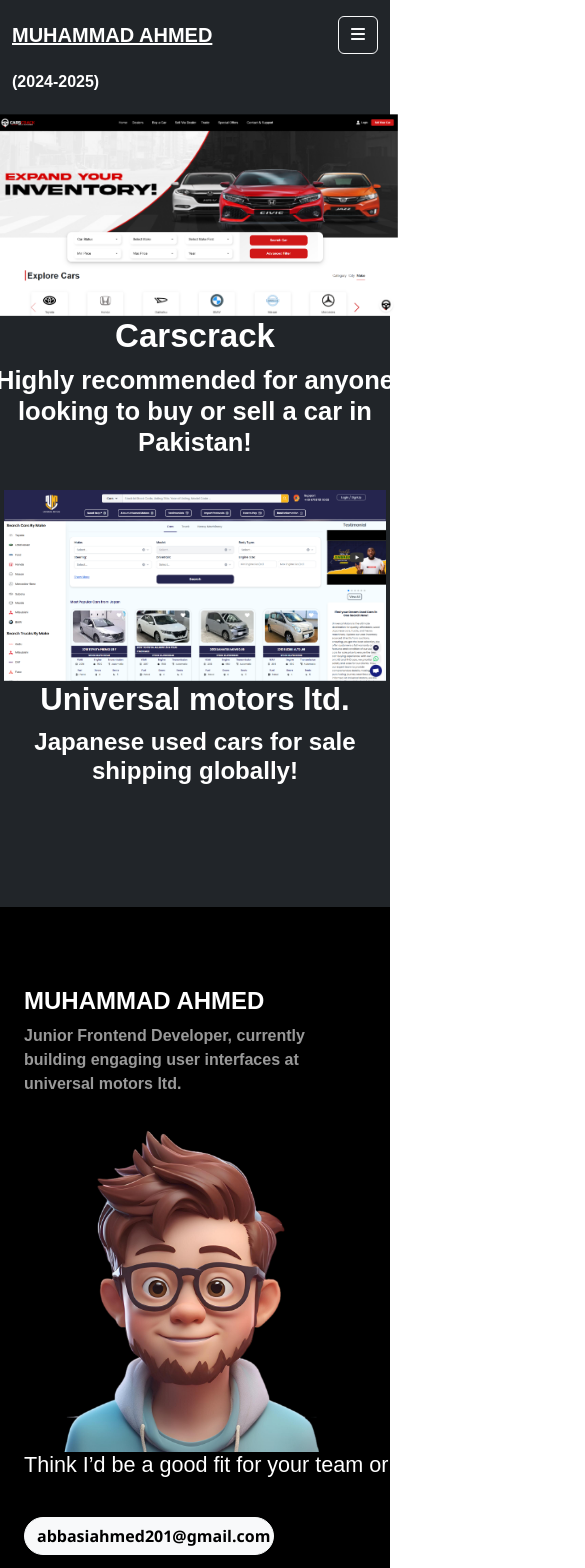
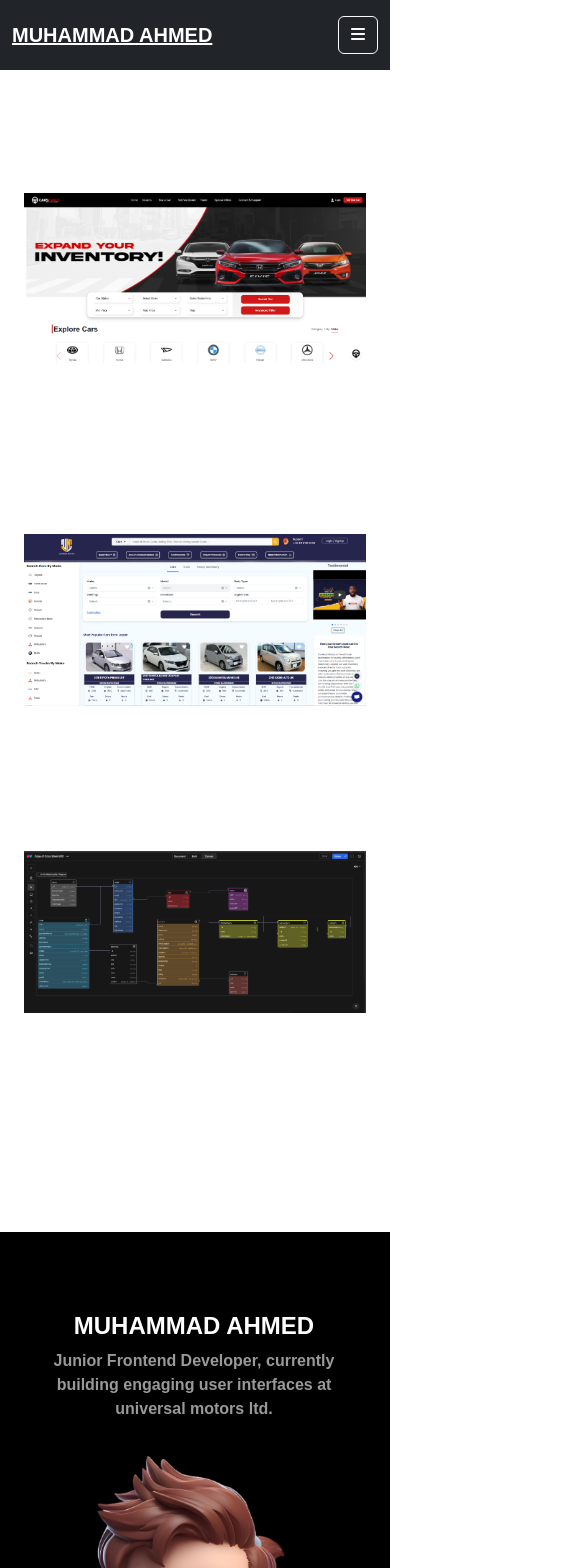
Before and after one commit to Ahmed-201/My_Portfolio, a React (Vite) app: page /about in a window 390 px wide. Shown: the top 1568 px of the page, 585 px wide, since content can reach past the window. Built offline with nearby package versions, Linux system fonts and the light colour scheme.

Commit message:
work page updates

```diff
--- a/src/App.css
+++ b/src/App.css
@@ -9,7 +9,11 @@
   font-family: "Inter Tight", "Inter Tight Placeholder", sans-serif;
 }
 
+html,body{
 
+
+  overflow-x: hidden;
+}
 .bg_dark {
   background-color: rgb(26, 26, 26);
 }
--- a/src/component/Footer.jsx
+++ b/src/component/Footer.jsx
@@ -11,9 +11,9 @@
     <div className="container-fluid main_footer">
       <div className="container flex justify-center flex-col-reverse lg:flex-row gap-[120px]  ">
         <div className="avatar">
-          <div className="name">
-            <h2>MUHAMMAD AHMED</h2>
-            <p className="busy_in">
+          <div className="name ">
+            <h2 className="text-center md:text-left" >MUHAMMAD AHMED</h2>
+            <p className="busy_in text-center md:text-left">
               Junior Frontend Developer, currently building engaging user
               interfaces at universal motors ltd.
             </p>
--- a/src/component/Header.jsx
+++ b/src/component/Header.jsx
@@ -4,11 +4,13 @@
 import "bootstrap/dist/css/bootstrap.min.css";
 import React from "react";
 import { Link } from "react-router-dom";
+import { useRef } from "react";
+import { gsap } from "gsap";
 
 function Header() {
   const [isTablet, setIsTablet] = useState(false);
   const [open, setOpen] = useState(false);
-
+const menuRef = useRef(null);
   useEffect(() => {
     const handleResize = () => {
       setIsTablet(window.innerWidth <= 1024);
@@ -20,6 +22,23 @@
     return () => window.removeEventListener("resize", handleResize);
   }, []);
 
+useEffect(() => {
+  if (open) {
+    gsap.fromTo(
+      menuRef.current,
+      {
+        y: -30,
+        opacity: 0,
+      },
+      {
+        y: 0,
+        opacity: 1,
+        duration: 0.6,
+        ease: "power3.out",
+      }
+    );
+  }
+}, [open]);
   return (
     <>
       {/* HEADER BAR */}
@@ -60,7 +79,9 @@
 
         {/* MOBILE / TABLET MENU */}
         {isTablet && open && (
-          <div className="absolute absolute top-full w-full bg-[black] text-light py-4 z-50 h-[75vh]">
+          <div className="absolute absolute top-full w-full bg-[black] text-light py-4 z-50 h-[75vh] "
+           ref={menuRef}
+          >
             <div className="container d-flex flex-col gap-3 text-center w-50 pt-[100px]">
               <div className="border-b pb-3 flex flex-col items-center">
                 <h1 className="text-7xl fw-bold ">ABOUT</h1>
--- a/src/component/MyTried.jsx
+++ b/src/component/MyTried.jsx
@@ -8,7 +8,7 @@
                text-2xl md:text-4xl lg:text-6xl
                leading-snug md:leading-normal lg:leading-[73px]'>
 
-                <h2 className=''>My Proven Web Development Process</h2>
+                <h2 className='text-2xl md:text-4xl lg:text-5xl'>My Proven Web Development Process</h2>
             </div>
 
             <div className="container grid grid-cols-1 md:grid-cols-2 lg:grid-cols-3 gap-y-16 gap-x-8 px-4">
@@ -16,7 +16,7 @@
 
                     <div className="">
                         <p>(01)</p>
-                        <h2 className='text-sm md:text-4xl lg:text-6xl' >Discovery</h2>
+                        <h2 className='text-md md:text-4xl lg:text-6xl' >Discovery</h2>
                         <p className='text-[#929292] text-sm md:text-lg lg:text4xl fw-bold' >I start by understanding your business goals, target users, and technical requirements to ensure the right solution from day one.</p>
                     </div>
                     <div className="">
--- a/src/pages/About.jsx
+++ b/src/pages/About.jsx
@@ -6,6 +6,7 @@
 import React, { useEffect, useRef } from "react";
 import myWorkImage from "../assets/images/my_work.png";
 import myWorkImage2 from "../assets/images/my_work_um_motors.png";
+import erdImage from "../assets/images/e-commerce-ERD-image.png";
 
 export const About = () => {
   const imagesRef = useRef(); // image wrapper
@@ -17,24 +18,48 @@
       imagesRef.current.push(el);
     }
   };
+
+  const handleViewRepo = (userClicked) => {
+    if (userClicked === "first") {
+      window.open("https://carscrack.com/", "_blank");
+    } else if (userClicked === "second") {
+      window.open("https://universalmotorsltd.com", "_blank");
+    } else if (userClicked === "third") {
+      window.open(
+        "https://github.com/Ahmed-201/Backend-E-commerce-coza-store-copy.git",
+        "_blank"
+      );
+    }
+  };
+
   gsap.registerPlugin(ScrollTrigger);
   useGSAP(() => {
+    const mm = gsap.matchMedia();
+
+    // md and up (≥ 768px)
+    mm.add("(min-width: 768px)", () => {
       imagesRef.current.forEach((img) => {
-      gsap.to(img, {
-        y: -50,
-        scale: 1.2,
+        gsap.fromTo(
+          img,
+          { y: 0, scale: 1 },
+          {
+            y: -40,
+            scale: 1.15,
             ease: "none",
             scrollTrigger: {
               trigger: img,
               start: "top 80%",
               end: "top 20%",
-          scrub: 2,
+              scrub: 1.5,
               // markers: true,
             },
-      });
+          }
+        );
       });
     });
 
+    return () => mm.revert(); // cleanup
+  });
 
   useEffect(() => {
     window.scrollTo({
@@ -48,9 +73,9 @@
     <>
       <Header />
 
-      <div className="bg-dark ">
-        <div className="container flex flex-col justify-center items-center pt-[12rem]">
-          <p className="text-white fw-bold">(2024-2025)</p>
+      <div className="bg-[#1a1a1a]  ">
+        <div className="container flex flex-col justify-center items-center pt-[6rem]">
+          <p className="text-white fw-bold">(2024-PRESENT)</p>
           <h1 className="text-white text-5xl sm:text-6xl md:text-7xl lg:text-8xl xl:text-9xl !leading-[0.85] !sm:leading-[0.8] !md:leading-[0.8]  tracking-[-0.4rem] font-semibold">
             SELECTED
           </h1>
@@ -62,49 +87,77 @@
         <div className="pb-5">
           <div
             ref={addToRefs}
-            className="flex justify-center mt-[5rem] lg:mt-[9rem]  px-4 w-full will-change-transform"
+            className="flex justify-center mt-[5rem] lg:mt-[9rem]  px-4  will-change-transform"
           >
-            <div className=" relative w-[45%] md:w-[35%] lg:w-[55%] h-[55vh] rounded-2xl overflow-hidden transform-gpu">
+            <div
+              className=" relative w-[75%] lg:w-[65%] xl:w-[55%] h-[25vh] lg:h-[55vh] rounded-2xl overflow-hidden transform-gpu cursor-pointer"
+              onClick={(e) => handleViewRepo("first")}
+            >
               <img
                 src={myWorkImage}
                 alt=""
-                className="w-full object-cover h-full"
+                className=" object-cover h-full w-full"
               />
 
               {/* BLACK OVERLAY */}
-              <div className="absolute inset-0 bg-black/20 flex justify-center items-end">
-
-               <div className="text-center pb-5 ">
-
-                 <h1 className="company_name  text-white fw-bold underline" >Carscrack</h1>
-                 <h4 className="company_description text-white fw-bold underline ">Highly recommended for anyone looking to buy or sell a car in Pakistan!</h4>
+              <div className="absolute inset-0 bg-black/20 flex justify-center items-end ">
+                <div className=" hidden lg:block w-full text-center px-6 py-4 bg-black/40 backdrop-blur-md ">
+                  <h2 className="company_name text-white fw-bold ">
+                    Carscrack
+                  </h2>
+                  <h4 className="text-white text-sm fw-bold">
+                    Highly recommended for anyone looking to buy or sell a car
+                    in Pakistan!
+                  </h4>
                 </div>
-
-
               </div>
             </div>
           </div>
           <div
             ref={addToRefs}
-            className="flex justify-center mt-[5rem] lg:mt-[8rem]  px-4 w-full will-change-transform"
+            className="flex justify-center mt-[5rem] lg:mt-[8rem]  px-4  will-change-transform"
           >
-            <div className=" relative w-[45%] md:w-[35%] lg:w-[55%] h-[55vh] rounded-2xl overflow-hidden transform-gpu">
-              <img
-                src={myWorkImage2}
-                alt=""
-                className="w-full object-cover h-full"
-              />
+            <div
+              className="relative w-[75%] lg:w-[65%] xl:w-[55%] h-[25vh]  lg:h-[55vh] rounded-2xl overflow-hidden transform-gpu cursor-pointer"
+              onClick={(e) => handleViewRepo("second")}
+            >
+              <img src={myWorkImage2} alt="" className=" h-full w-full" />
 
               {/* BLACK OVERLAY */}
               <div className="absolute inset-0 bg-black/20 flex justify-center items-end">
-
-               <div className="text-center pb-5 ">
-
-                 <h1 className="company_name text-white fw-bold underline" >Universal motors ltd.</h1>
-                 <h4 className="company_description text-white fw-bold underline" >Japanese used cars for sale shipping globally!</h4>
+                <div className="hidden lg:block w-full text-center px-6 py-4 bg-black/40 backdrop-blur-md">
+                  <h2 className="company_name text-white fw-bold ">
+                    Universal motors ltd.
+                  </h2>
+                  <h4 className="company_description text-white fw-bold text-sm">
+                    Japanese used cars for sale shipping globally!
+                  </h4>
+                </div>
+              </div>
+            </div>
           </div>
 
+          <div
+            ref={addToRefs}
+            className="flex justify-center mt-[5rem] lg:mt-[8rem]  px-4  will-change-transform"
+          >
+            <div
+              className="relative w-[75%] lg:w-[65%] xl:w-[55%] h-[25vh]  lg:h-[55vh] rounded-2xl overflow-hidden transform-gpu cursor-pointer"
+              onClick={(e) => handleViewRepo("third")}
+            >
+              <img src={erdImage} alt="" className=" h-full w-full" />
 
+              {/* BLACK OVERLAY */}
+              <div className="absolute inset-0 bg-black/20 flex justify-center items-end">
+                <div className="hidden lg:block w-full text-center px-6 py-4 bg-black/40 backdrop-blur-md">
+                  <h2 className="company_name text-white fw-bold ">
+                    E-commerce ERD Design
+                  </h2>
+                  <h4 className="company_description text-white fw-bold text-sm">
+                    Explore the project source code, including backend
+                    implementation, on GitHub.
+                  </h4>
+                </div>
               </div>
             </div>
           </div>
```
Also changed, not shown: src/assets/images/e-commerce-ERD-image.png (added). Lines whose indentation alone changed are shown as unchanged.
